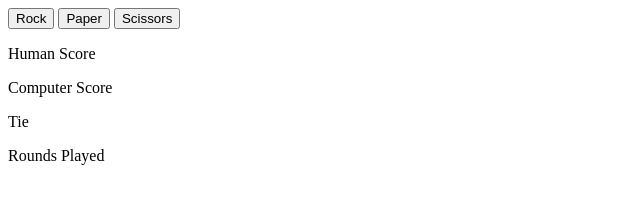
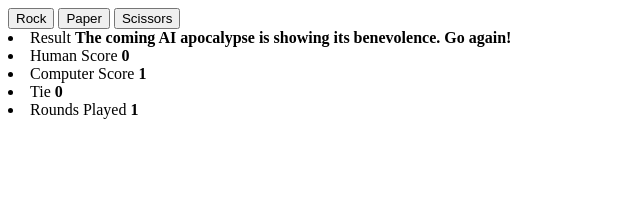
Before and after one commit to LoptrSir/RPS-II, a plain HTML site: page Index1-ui.html in a window 1280 px wide. Both pictures are taken after a click on the button "Rock". Shown: the whole page, without its empty margins (0-640 px from the left). Drawn offline with Linux system fonts and the light colour scheme.

Commit message:
results update with each round

```diff
--- a/Index1-ui.html
+++ b/Index1-ui.html
@@ -13,17 +13,12 @@
         <button class='btn', id="paper">Paper</button>
         <button class='btn', id="scissors">Scissors</button>
     </div>
-    <div class="results">
-        <p>Human Score</p>
-        <output></output>
-        <p>Computer Score</p>
-        <output></output>
-        <p>Tie</p>
-        <output></output>
-        <p>Rounds Played</p>
-        <output></output>
-
-
+    <div class="results">  <!-- declare class/id/display output -->
+        <li>Result <b id="res">x</b></li>
+        <li>Human Score <b id="ps">x</b></li>
+        <li>Computer Score <b id="cs">x</b></li>
+        <li>Tie <b id="t">x</b></li>
+        <li>Rounds Played <b id="rds">x</b></li>
     </div>
 </body>
 </html>
--- a/script1-ui.js
+++ b/script1-ui.js
@@ -36,7 +36,20 @@ function playGame() {
       "The coming AI apocalypse is showing its benevolence.  Go again!"),
       (computerScore = computerScore + 1),
       (round = round + 1);
-  console.log(
+      // change console logs to DOM methods
+
+      //let results = document.querySelectorAll('.results');
+      let res = document.querySelector('#res');
+      res.textContent = result;
+      let ps = document.querySelector('#ps');
+      ps.textContent = playerScore;
+      let cs = document.querySelector('#cs');
+      cs.textContent = computerScore;
+      let t = document.querySelector('#t');
+      t.textContent = tie;
+      let rds = document.querySelector('#rds');
+      rds.textContent = round;
+              console.log(
     "r-",
     result,
     "ps",
@@ -48,10 +61,12 @@ function playGame() {
     "r",
     round
   );
+  //console.log('result', results);
   playAgain();
 }
 
 function declareWinner() {
+  // once winner is declared display declaration and cancel eventListener
   if (playerScore > computerScore)
     winner = "Congratulations!  You have represented humanity well.";
   else
@@ -73,3 +88,5 @@ btns.forEach((btn) => {
 
   console.log('pc2', playerChoice)
 });
+
+// Stop eventlistener/display winner once winner is declared,
```
